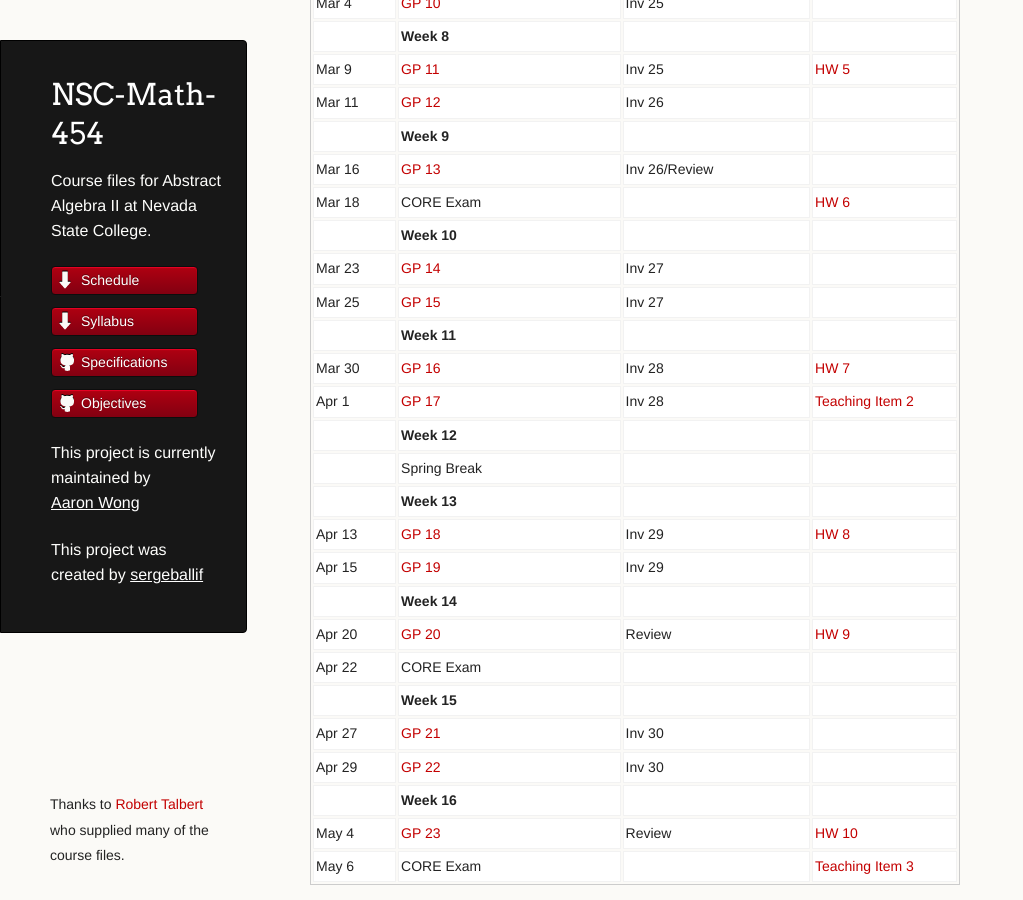
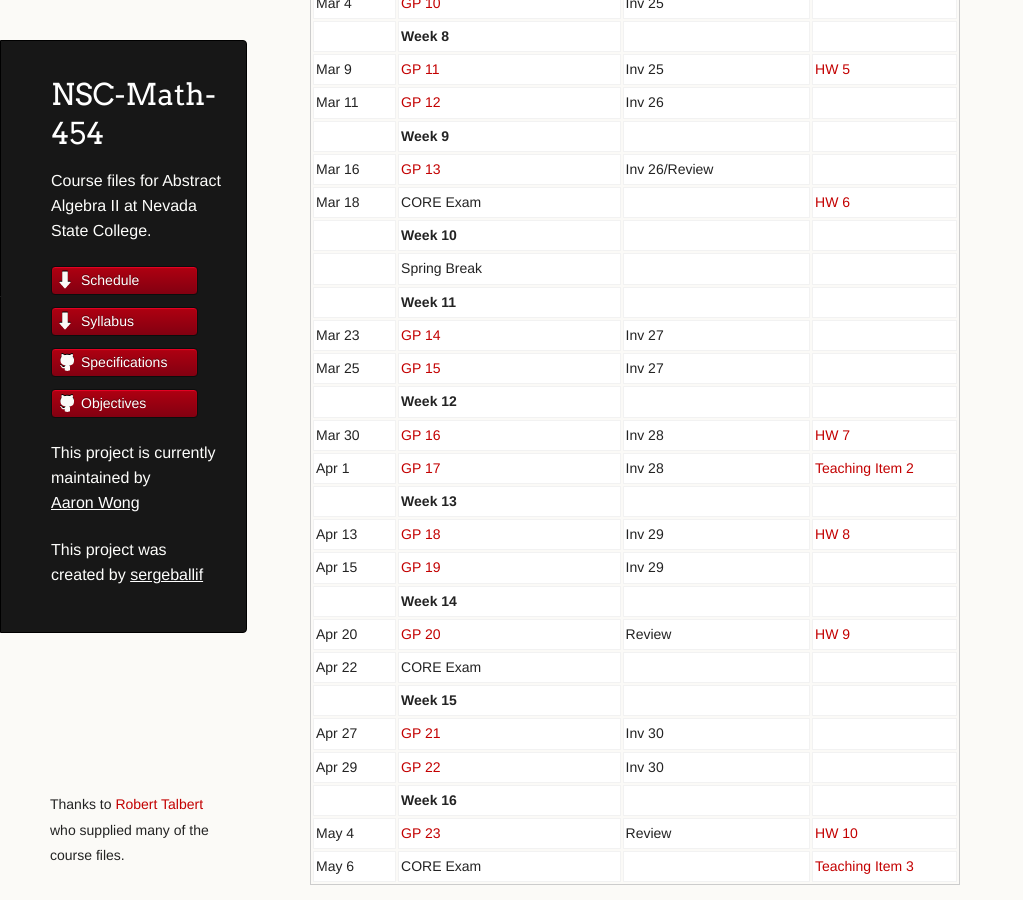
Before and after one commit to AaronWongNSC/MATH-454, a Jekyll site: the page built from index.md, in a window 1280 px wide and 900 px high, scrolled down 670 px. Shown: the whole window, without its empty margins (0-1023 px from the left). Built offline with Jekyll 4.4.1, drawn with Linux system fonts in a browser that asks for light colours.

```diff
--- a/index.md
+++ b/index.md
@@ -38,13 +38,13 @@ published: true
 | Mar 16  	| [GP 13](/NSC-Math-454/GP13.html) 	| Inv 26/Review  	|                       	|
 | Mar 18 	| CORE Exam                        	|               	|    [HW 6](http://www.overleaf.com/docs?snip_uri=https://raw.githubusercontent.com/sergeballif/NSC-Math-454/gh-pages/homework/Math454HW6.tex&splash=none)
 |        	| **Week 10**                      	|
+|        	| Spring Break                     	|
+|        	| **Week 11**                      	|
 | Mar 23 	| [GP 14](/NSC-Math-454/GP14.html) 	| Inv 27
 | Mar 25 	| [GP 15](/NSC-Math-454/GP15.html) 	| Inv 27
-|        	| **Week 11**                      	|
+|        	| **Week 12**                      	|
 | Mar 30 	| [GP 16](/NSC-Math-454/GP16.html) 	| Inv 28        	| [HW 7](http://www.overleaf.com/docs?snip_uri=https://raw.githubusercontent.com/sergeballif/NSC-Math-454/gh-pages/homework/Math454HW7.tex&splash=none)                       	|
 | Apr 1 	| [GP 17](/NSC-Math-454/GP17.html) 	| Inv 28        	| [Teaching Item 2](/NSC-Math-454/homework/Math453TeachingItem2.pdf)                                                                                                          	|
-|        	| **Week 12**                      	|
-|        	| Spring Break                     	|
 |        	| **Week 13**                      	|
 | Apr 13  	| [GP 18](/NSC-Math-454/GP18.html) 	| Inv 29        	| [HW 8](http://www.overleaf.com/docs?snip_uri=https://raw.githubusercontent.com/sergeballif/NSC-Math-454/gh-pages/homework/Math454HW8.tex&splash=none)                       	|
 | Apr 15  	| [GP 19](/NSC-Math-454/GP19.html) 	| Inv 29
```
